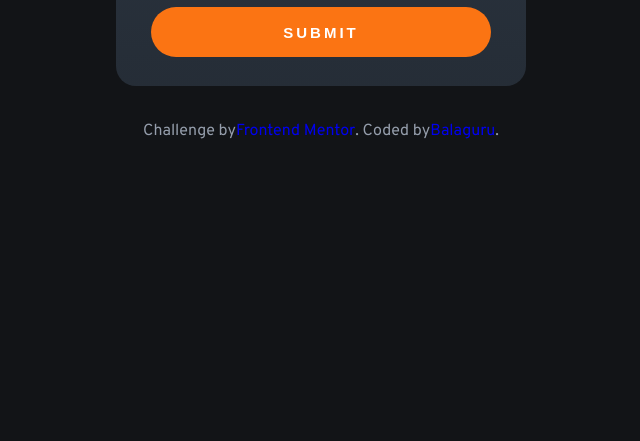
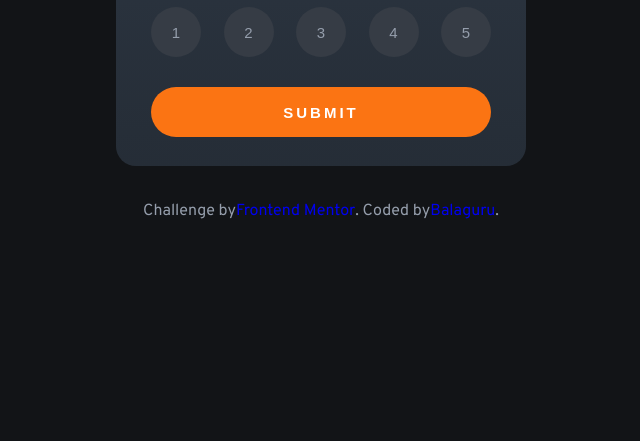
Before and after one commit to Balagurusiva/interactive-rating-component-main, a plain HTML site: page index.html in a window 1280 px wide. Shown: the part 359-800 px from the top of the page, without its empty margins (319-959 px from the left). Drawn offline with Linux system fonts and the light colour scheme.

Commit message:
Update style.css

```diff
--- a/style.css
+++ b/style.css
@@ -22,7 +22,7 @@ body {
     height: 100vh;
     background-color: var(--veryDarkBlue);
 
-    padding: auto;
+    padding: 80px;
     margin:auto;
 }
 .main{
```
